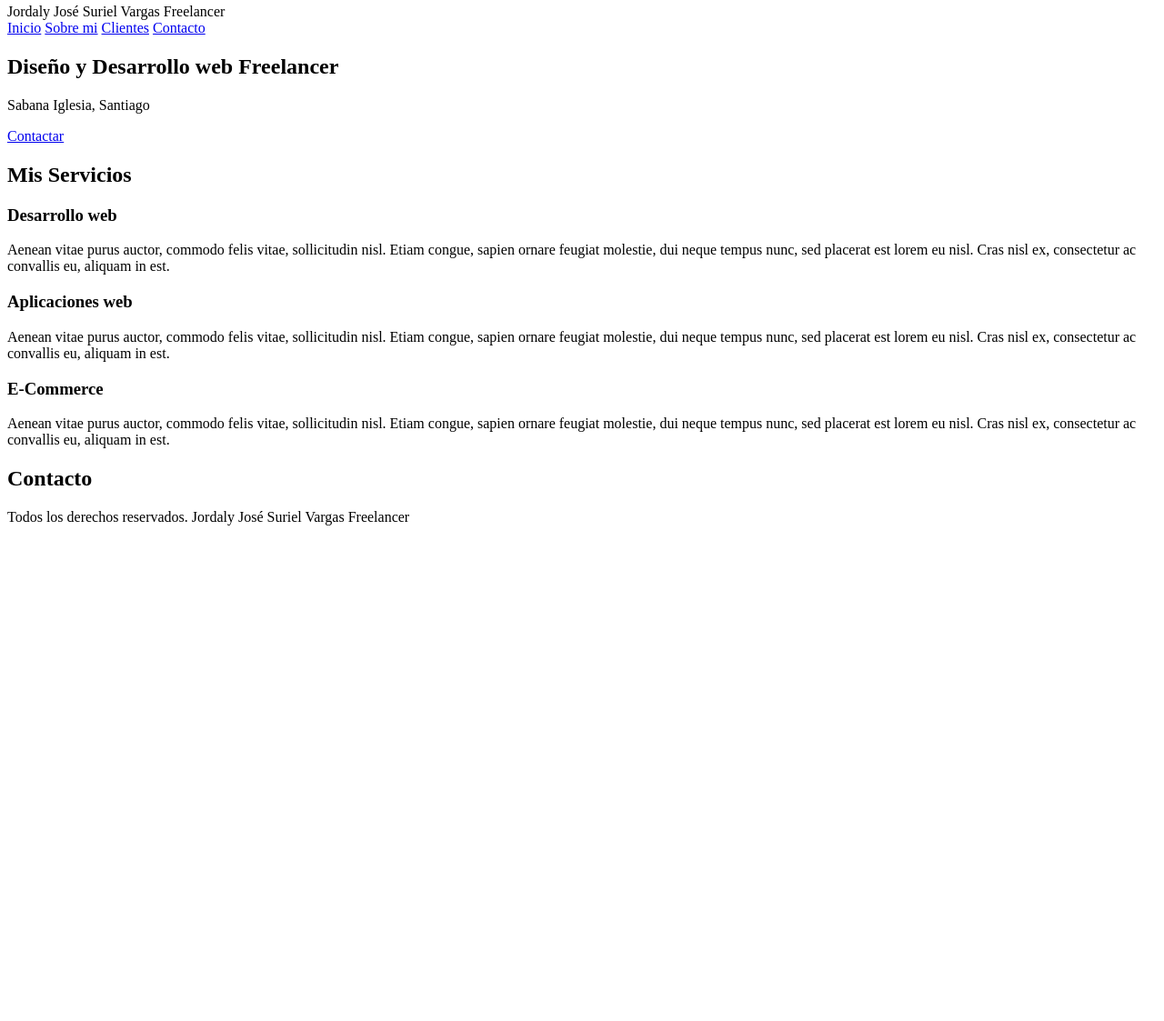
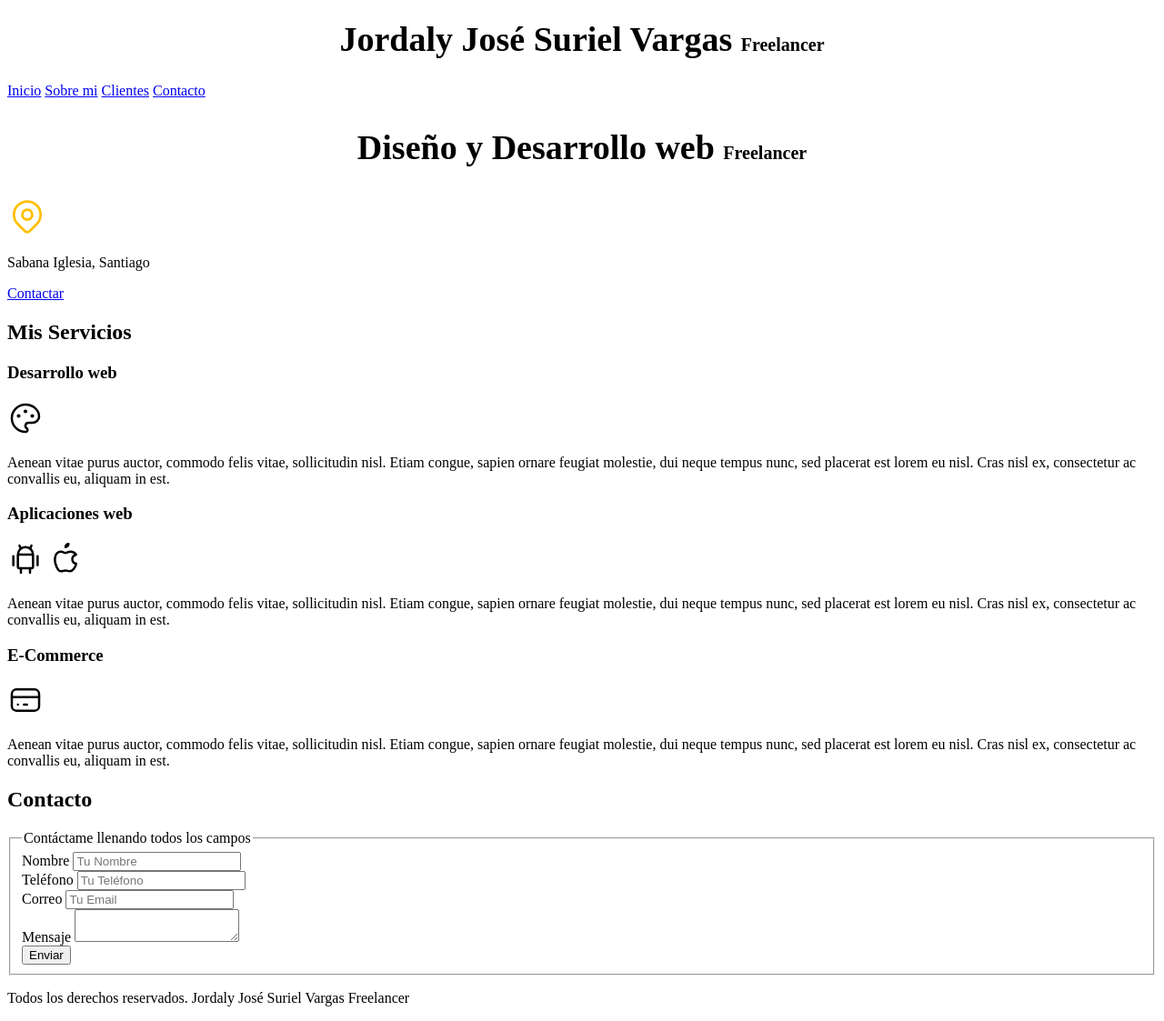
Before and after one commit to jordaly/Freelancer_website, a plain HTML site: page index.html in a window 1280 px wide. Shown: the part 4-1127 px from the top of the page at 91% size. Before the commit the page ends 800 px from the top, so only its background shows below. Drawn offline with Linux system fonts and the light colour scheme.

Commit message:
modificaciones al css

```diff
--- /dev/null
+++ b/css/styles.css
@@ -0,0 +1,16 @@
+html{
+    font-size: 62.5%;
+}
+body{
+    font-size: 16px;
+}
+
+.titulo {
+    text-align: center;
+    font-size: 3.8rem;
+
+}
+
+.titulo span {
+    font-size: 2rem;
+}
--- a/index.html
+++ b/index.html
@@ -1,13 +1,22 @@
 <!DOCTYPE html>
 <html lang="es">
+
 <head>
     <meta charset="UTF-8">
     <meta http-equiv="X-UA-Compatible" content="IE=edge">
     <meta name="viewport" content="width=device-width, initial-scale=1.0">
+
     <title>Diseñador freelancer</title>
+
+    <link rel="preload" href="css/styles.css" as="style">
+    <link rel="stylesheet" href="css/styles.css">
+
 </head>
+
 <body>
-    <header>Jordaly José Suriel Vargas Freelancer</header>
+    <header>
+        <h1 class="titulo">Jordaly José Suriel Vargas <span>Freelancer</span></h1>
+    </header>
 
     <nav>
         <a href="#">Inicio</a>
@@ -17,8 +26,18 @@
     </nav>
 
     <section>
-        <h2>Diseño y Desarrollo web Freelancer</h2>
+        <h2 class="titulo">Diseño y Desarrollo web <span>Freelancer</span></h2>
+
+        <svg xmlns="http://www.w3.org/2000/svg" class="icon icon-tabler icon-tabler-map-pin" width="44" height="44"
+            viewBox="0 0 24 24" stroke-width="1.5" stroke="#ffbf00" fill="none" stroke-linecap="round"
+            stroke-linejoin="round">
+            <path stroke="none" d="M0 0h24v24H0z" fill="none" />
+            <circle cx="12" cy="11" r="3" />
+            <path d="M17.657 16.657l-4.243 4.243a2 2 0 0 1 -2.827 0l-4.244 -4.243a8 8 0 1 1 11.314 0z" />
+        </svg>
+
         <p>Sabana Iglesia, Santiago</p>
+
 
         <a href="#">Contactar</a>
     </section>
@@ -28,27 +47,103 @@
 
         <section>
             <h3>Desarrollo web</h3>
-            <p>Aenean vitae purus auctor, commodo felis vitae, sollicitudin nisl. Etiam congue, sapien ornare feugiat molestie, dui neque tempus nunc, sed placerat est lorem eu nisl. Cras nisl ex, consectetur ac convallis eu, aliquam in est.</p>
+            <svg xmlns="http://www.w3.org/2000/svg" class="icon icon-tabler icon-tabler-palette" width="40" height="40"
+                viewBox="0 0 24 24" stroke-width="1.5" stroke="#000000" fill="none" stroke-linecap="round"
+                stroke-linejoin="round">
+                <path stroke="none" d="M0 0h24v24H0z" fill="none" />
+                <path
+                    d="M12 21a9 9 0 1 1 0 -18a9 8 0 0 1 9 8a4.5 4 0 0 1 -4.5 4h-2.5a2 2 0 0 0 -1 3.75a1.3 1.3 0 0 1 -1 2.25" />
+                <circle cx="7.5" cy="10.5" r=".5" fill="currentColor" />
+                <circle cx="12" cy="7.5" r=".5" fill="currentColor" />
+                <circle cx="16.5" cy="10.5" r=".5" fill="currentColor" />
+            </svg>
+            <p>Aenean vitae purus auctor, commodo felis vitae, sollicitudin nisl. Etiam congue, sapien ornare feugiat
+                molestie, dui neque tempus nunc, sed placerat est lorem eu nisl. Cras nisl ex, consectetur ac convallis
+                eu, aliquam in est.</p>
         </section>
 
         <section>
             <h3>Aplicaciones web</h3>
-            <p>Aenean vitae purus auctor, commodo felis vitae, sollicitudin nisl. Etiam congue, sapien ornare feugiat molestie, dui neque tempus nunc, sed placerat est lorem eu nisl. Cras nisl ex, consectetur ac convallis eu, aliquam in est.</p>
+            <svg xmlns="http://www.w3.org/2000/svg" class="icon icon-tabler icon-tabler-brand-android" width="40"
+                height="40" viewBox="0 0 24 24" stroke-width="1.5" stroke="#000000" fill="none" stroke-linecap="round"
+                stroke-linejoin="round">
+                <path stroke="none" d="M0 0h24v24H0z" fill="none" />
+                <line x1="4" y1="10" x2="4" y2="16" />
+                <line x1="20" y1="10" x2="20" y2="16" />
+                <path d="M7 9h10v8a1 1 0 0 1 -1 1h-8a1 1 0 0 1 -1 -1v-8a5 5 0 0 1 10 0" />
+                <line x1="8" y1="3" x2="9" y2="5" />
+                <line x1="16" y1="3" x2="15" y2="5" />
+                <line x1="9" y1="18" x2="9" y2="21" />
+                <line x1="15" y1="18" x2="15" y2="21" />
+            </svg>
+            <svg xmlns="http://www.w3.org/2000/svg" class="icon icon-tabler icon-tabler-brand-apple" width="40"
+                height="40" viewBox="0 0 24 24" stroke-width="1.5" stroke="#000000" fill="none" stroke-linecap="round"
+                stroke-linejoin="round">
+                <path stroke="none" d="M0 0h24v24H0z" fill="none" />
+                <path
+                    d="M9 7c-3 0 -4 3 -4 5.5c0 3 2 7.5 4 7.5c1.088 -.046 1.679 -.5 3 -.5c1.312 0 1.5 .5 3 .5s4 -3 4 -5c-.028 -.01 -2.472 -.403 -2.5 -3c-.019 -2.17 2.416 -2.954 2.5 -3c-1.023 -1.492 -2.951 -1.963 -3.5 -2c-1.433 -.111 -2.83 1 -3.5 1c-.68 0 -1.9 -1 -3 -1z" />
+                <path d="M12 4a2 2 0 0 0 2 -2a2 2 0 0 0 -2 2" />
+            </svg>
+            <p>Aenean vitae purus auctor, commodo felis vitae, sollicitudin nisl. Etiam congue, sapien ornare feugiat
+                molestie, dui neque tempus nunc, sed placerat est lorem eu nisl. Cras nisl ex, consectetur ac convallis
+                eu, aliquam in est.</p>
         </section>
 
         <section>
             <h3>E-Commerce</h3>
-            <p>Aenean vitae purus auctor, commodo felis vitae, sollicitudin nisl. Etiam congue, sapien ornare feugiat molestie, dui neque tempus nunc, sed placerat est lorem eu nisl. Cras nisl ex, consectetur ac convallis eu, aliquam in est.</p>
+            <svg xmlns="http://www.w3.org/2000/svg" class="icon icon-tabler icon-tabler-credit-card" width="40"
+                height="40" viewBox="0 0 24 24" stroke-width="1.5" stroke="#000000" fill="none" stroke-linecap="round"
+                stroke-linejoin="round">
+                <path stroke="none" d="M0 0h24v24H0z" fill="none" />
+                <rect x="3" y="5" width="18" height="14" rx="3" />
+                <line x1="3" y1="10" x2="21" y2="10" />
+                <line x1="7" y1="15" x2="7.01" y2="15" />
+                <line x1="11" y1="15" x2="13" y2="15" />
+            </svg>
+            <p>Aenean vitae purus auctor, commodo felis vitae, sollicitudin nisl. Etiam congue, sapien ornare feugiat
+                molestie, dui neque tempus nunc, sed placerat est lorem eu nisl. Cras nisl ex, consectetur ac convallis
+                eu, aliquam in est.</p>
         </section>
 
     </main>
 
     <section>
         <h2>Contacto</h2>
+        <form>
+            <fieldset>
+                <legend>Contáctame llenando todos los campos</legend>
+                <div>
+                    <label>Nombre</label>
+                    <input type="text" placeholder="Tu Nombre">
+                </div>
+
+                <div>
+                    <label>Teléfono</label>
+                    <input type="tel" placeholder="Tu Teléfono">
+                </div>
+
+                <div>
+                    <label>Correo</label>
+                    <input type="email" placeholder="Tu Email">
+                </div>
+
+                <div>
+                    <label>Mensaje</label>
+                    <textarea></textarea>
+                </div>
+
+                <div>
+                    <input type="submit" value="Enviar">
+                </div>
+
+
+            </fieldset>
+        </form>
     </section>
 
     <footer>
         <p>Todos los derechos reservados. Jordaly José Suriel Vargas Freelancer</p>
     </footer>
 </body>
+
 </html>
```
